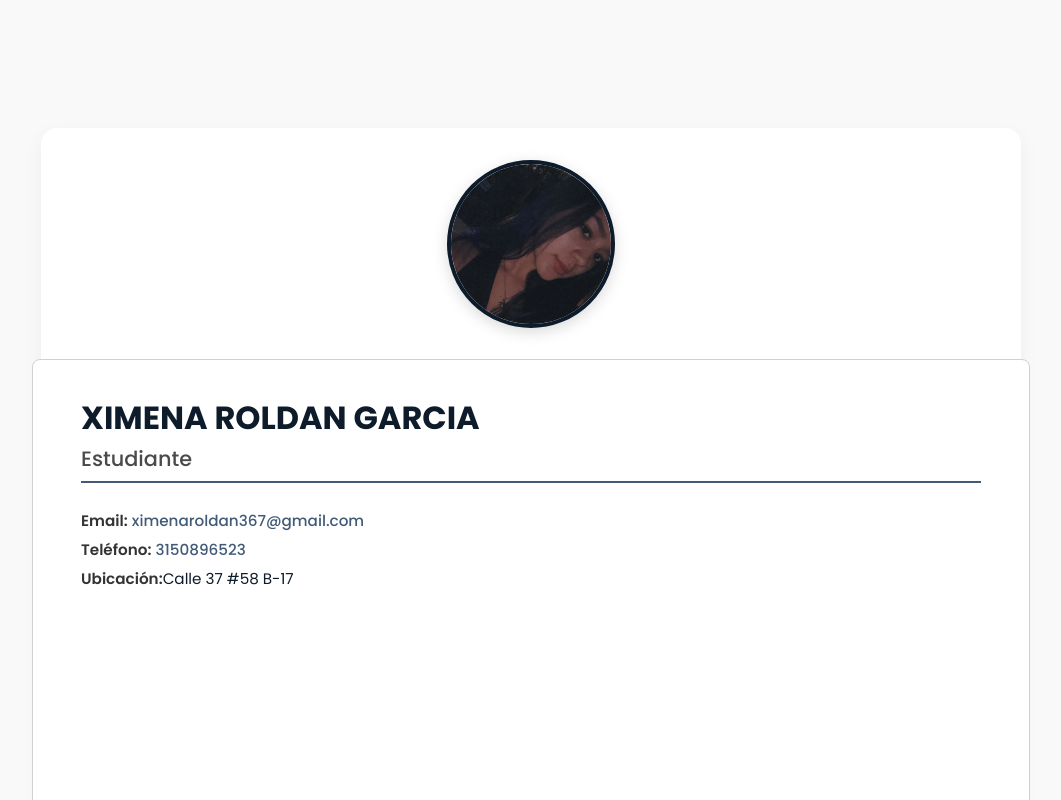
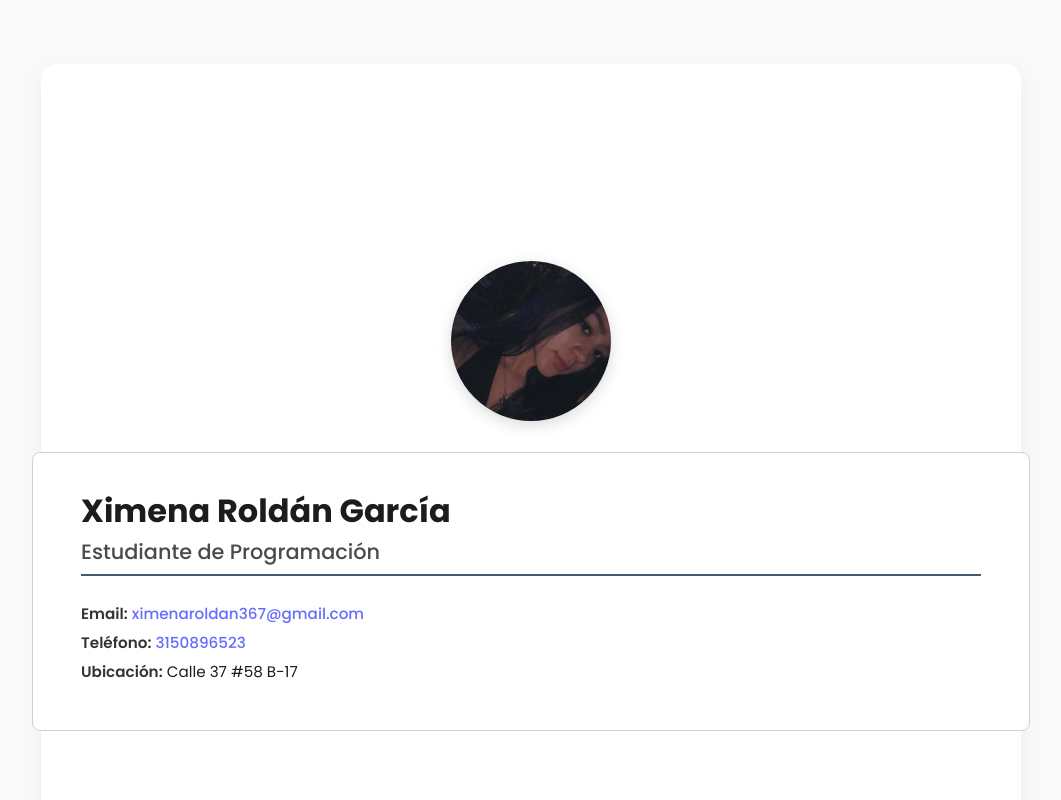
Before and after one commit to Ximena0405/cv-react-ximena, a React (Vite) app: page / in a window 1280 px wide. Shown: the top 800 px of the page, without its empty margins (125-1186 px from the left). Built offline with nearby package versions, Linux system fonts and the light colour scheme.

Commit message:
refactor(cabecera): actualizar componente Cabecera.jsx

```diff
--- a/src/Cabecera.jsx
+++ b/src/Cabecera.jsx
@@ -1,34 +1,28 @@
-// import { CabeceraData } from "./Data"
-import "./cabecera.css"
-export default function Cabecera() {
-//   const { nombre, ocupacion, correo, telefono, ubicacion} = CabeceraData;
+export default function Cabecera({ nombre, profesion, correo, telefono, ubicacion, foto }) {
   return (
     <section className="perfil-container">
-        <div className="foto-container">
-            <img src="public/img/perfil.jpeg" alt="ximena" className="foto" />
-        </div>
+      <div className="foto-container">
+        <img src={foto} alt={nombre} className="foto" />
+      </div>
+
       <div className="perfil-card">
-        <h1 className="perfil-nombre">XIMENA ROLDAN GARCIA</h1>
-        <h2 className="perfil-titulo">
-          Estudiante
-        </h2>
+        <h1 className="perfil-nombre">{nombre}</h1>
+        <h2 className="perfil-titulo">{profesion}</h2>
 
         <div className="perfil-info">
           <p>
             <span className="perfil-label">Email:</span>{" "}
-            <a href="ximenaroldan367@gmail.com">
-              ximenaroldan367@gmail.com
-            </a>
+            <a href={`mailto:${correo}`}>{correo}</a>
           </p>
           <p>
             <span className="perfil-label">Teléfono:</span>{" "}
-            <a href="tel:+573150896523">3150896523</a>
+            <a href={`tel:${telefono}`}>{telefono}</a>
           </p>
           <p>
-            <span className="perfil-label">Ubicación:</span>Calle 37 #58 B-17
+            <span className="perfil-label">Ubicación:</span> {ubicacion}
           </p>
         </div>
       </div>
     </section>
-  )
+  );
 }
```
